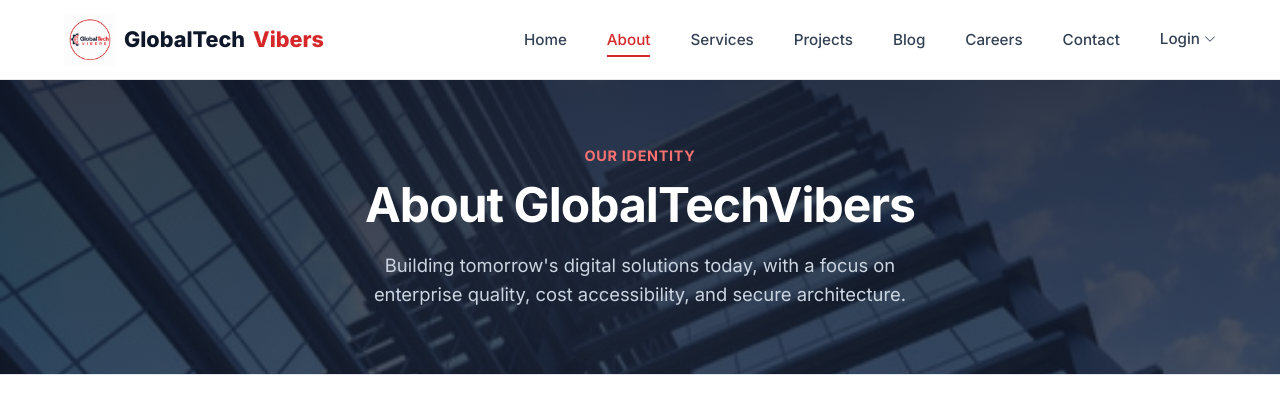
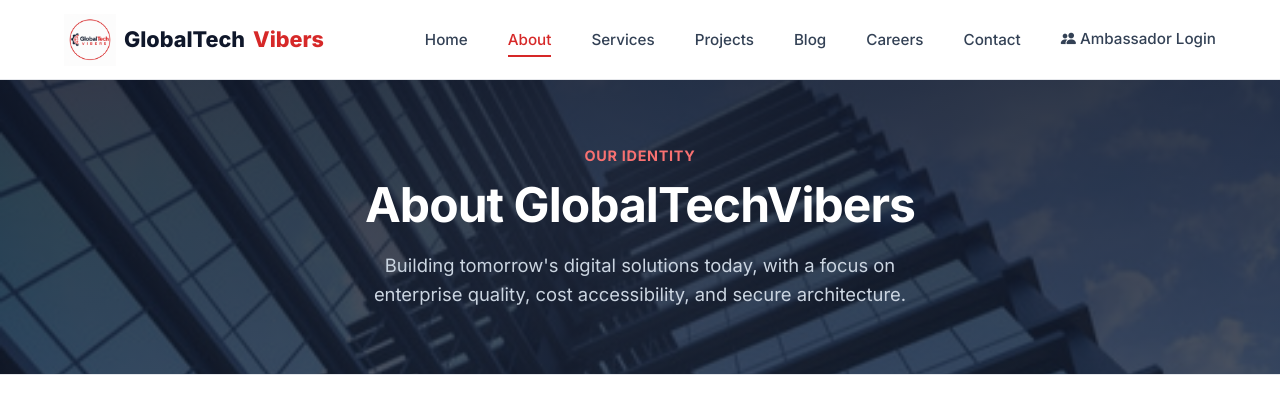
Before and after one commit to globaltechvibers/globaltechvibers, a Flask app: page /about in a window 1280 px wide. Shown: the top 420 px of the page. Run offline with Flask 3, Linux system fonts and the light colour scheme; some libraries are stand-ins or nearby versions.

Commit message:
style: remove admin login option from navbar dropdown and streamline to direct ambassador link

```diff
--- a/templates/base.html
+++ b/templates/base.html
@@ -74,13 +74,7 @@
                     {% elif session.get('ambassador_id') %}
                         <li><a href="{{ url_for('ambassador.dashboard') }}" class="btn btn-primary btn-sm" style="color: white !important; font-size: 0.85rem; padding: 0.4rem 0.8rem; margin-left: 5px; text-decoration: none;"><i class="bi bi-people-fill"></i> Dashboard</a></li>
                     {% else %}
-                        <li class="nav-dropdown">
-                            <a href="#" style="display: inline-flex; align-items: center; gap: 4px; pointer-events: none;">Login <i class="bi bi-chevron-down" style="font-size: 0.75rem;"></i></a>
-                            <ul class="dropdown-menu">
-                                <li><a href="{{ url_for('admin.login') }}"><i class="bi bi-shield-lock-fill" style="color: var(--color-primary);"></i> Admin Panel</a></li>
-                                <li><a href="{{ url_for('ambassador.login') }}"><i class="bi bi-people-fill" style="color: var(--color-primary);"></i> Ambassador Portal</a></li>
-                            </ul>
-                        </li>
+                        <li><a href="{{ url_for('ambassador.login') }}" style="display: inline-flex; align-items: center; gap: 4px; text-decoration: none;"><i class="bi bi-people-fill"></i> Ambassador Login</a></li>
                     {% endif %}
                 </ul>
             </nav>
```
